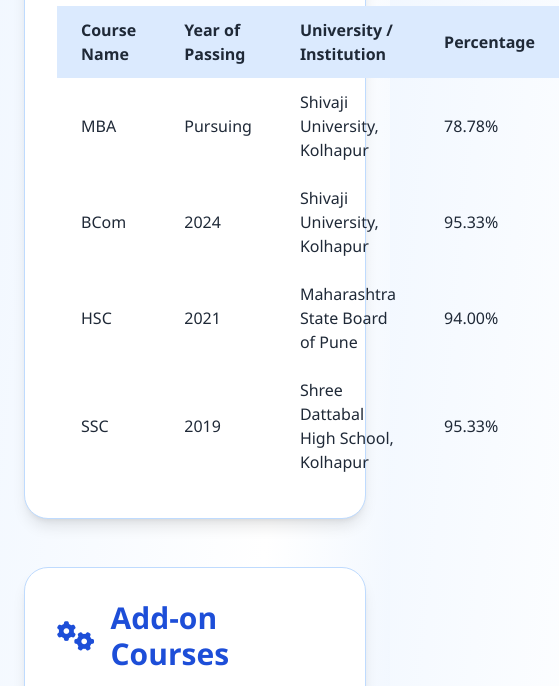
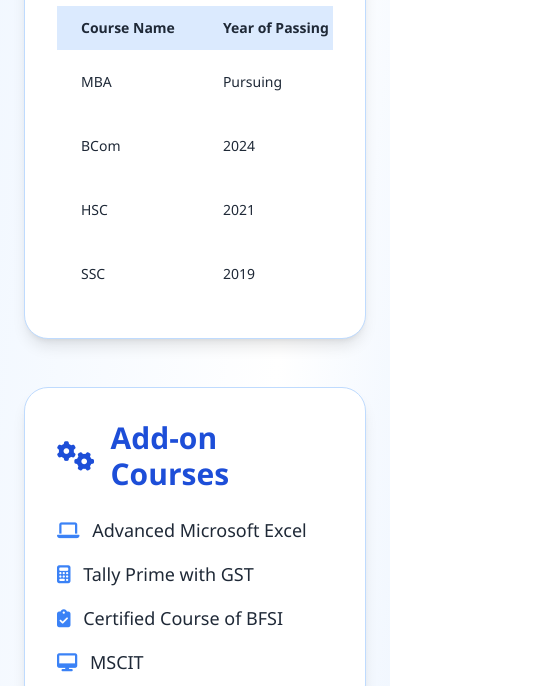
Before and after one commit to Shivrajjjjj/Portfolioshweta, a plain HTML site: page index.html in a window 390 px wide. Shown: the part 746-1432 px from the top of the page, 559 px wide, since content can reach past the window. Drawn offline with nearby package versions, Linux system fonts and the light colour scheme.

Commit message:
Update index.html

```diff
--- a/index.html
+++ b/index.html
@@ -64,39 +64,43 @@
     </section>
 
     <!-- Educational Qualifications Section -->
+   <!-- Educational Qualifications Section -->
 <section class="bg-white rounded-3xl mb-12 p-8 shadow-lg border border-blue-200 reveal">
   <h3 class="text-3xl font-bold text-blue-700 mb-6 flex items-center">
     <i class="fas fa-graduation-cap text-2xl mr-3"></i> Educational Qualification
   </h3>
-      <table class="min-w-full border-collapse">
+
+  <!-- Responsive table wrapper -->
+  <div class="overflow-x-auto">
+    <table class="min-w-full border-collapse text-sm sm:text-base">
       <thead>
-          <tr class="bg-blue-100">
-            <th class="px-6 py-3 text-left">Course Name</th>
-            <th class="px-6 py-3 text-left">Year of Passing</th>
-            <th class="px-6 py-3 text-left">University / Institution</th>
-            <th class="px-6 py-3 text-left">Percentage</th>
+        <tr class="bg-blue-100 text-left">
+          <th class="px-6 py-3 whitespace-nowrap">Course Name</th>
+          <th class="px-6 py-3 whitespace-nowrap">Year of Passing</th>
+          <th class="px-6 py-3 whitespace-nowrap">University / Institution</th>
+          <th class="px-6 py-3 whitespace-nowrap">Percentage</th>
         </tr>
       </thead>
       <tbody>
-          <tr>
+        <tr class="hover:bg-blue-50">
           <td class="px-6 py-3">MBA</td>
           <td class="px-6 py-3">Pursuing</td>
           <td class="px-6 py-3">Shivaji University, Kolhapur</td>
           <td class="px-6 py-3">78.78%</td>
         </tr>
-          <tr>
+        <tr class="hover:bg-blue-50">
           <td class="px-6 py-3">BCom</td>
           <td class="px-6 py-3">2024</td>
           <td class="px-6 py-3">Shivaji University, Kolhapur</td>
           <td class="px-6 py-3">95.33%</td>
         </tr>
-          <tr>
+        <tr class="hover:bg-blue-50">
           <td class="px-6 py-3">HSC</td>
           <td class="px-6 py-3">2021</td>
           <td class="px-6 py-3">Maharashtra State Board of Pune</td>
           <td class="px-6 py-3">94.00%</td>
         </tr>
-          <tr>
+        <tr class="hover:bg-blue-50">
           <td class="px-6 py-3">SSC</td>
           <td class="px-6 py-3">2019</td>
           <td class="px-6 py-3">Shree Dattabal High School, Kolhapur</td>
@@ -104,6 +108,7 @@
         </tr>
       </tbody>
     </table>
+  </div>
 </section>
 
     <!-- Add-on Courses Section -->
```
Lines whose indentation alone changed are shown as unchanged.
